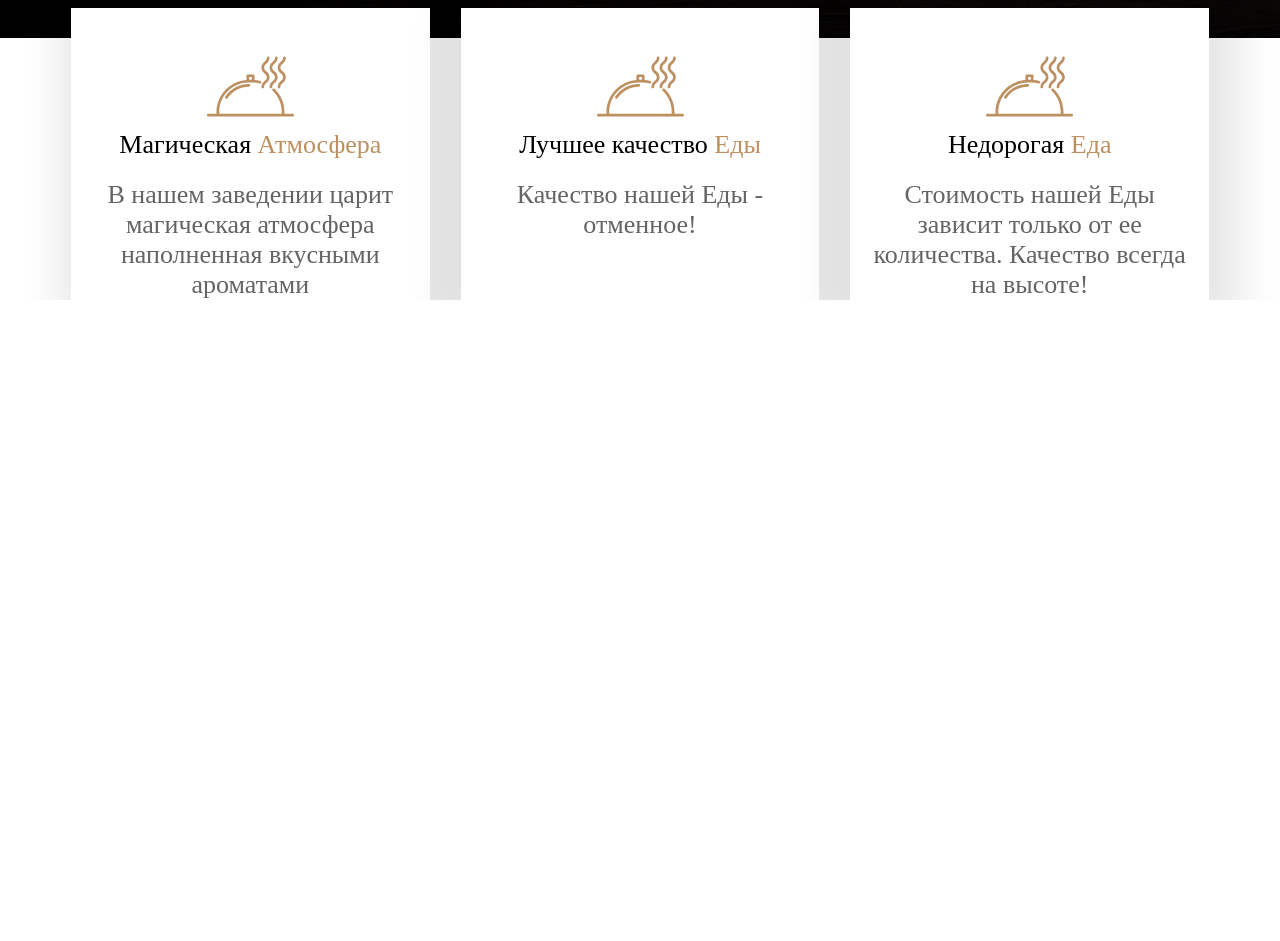
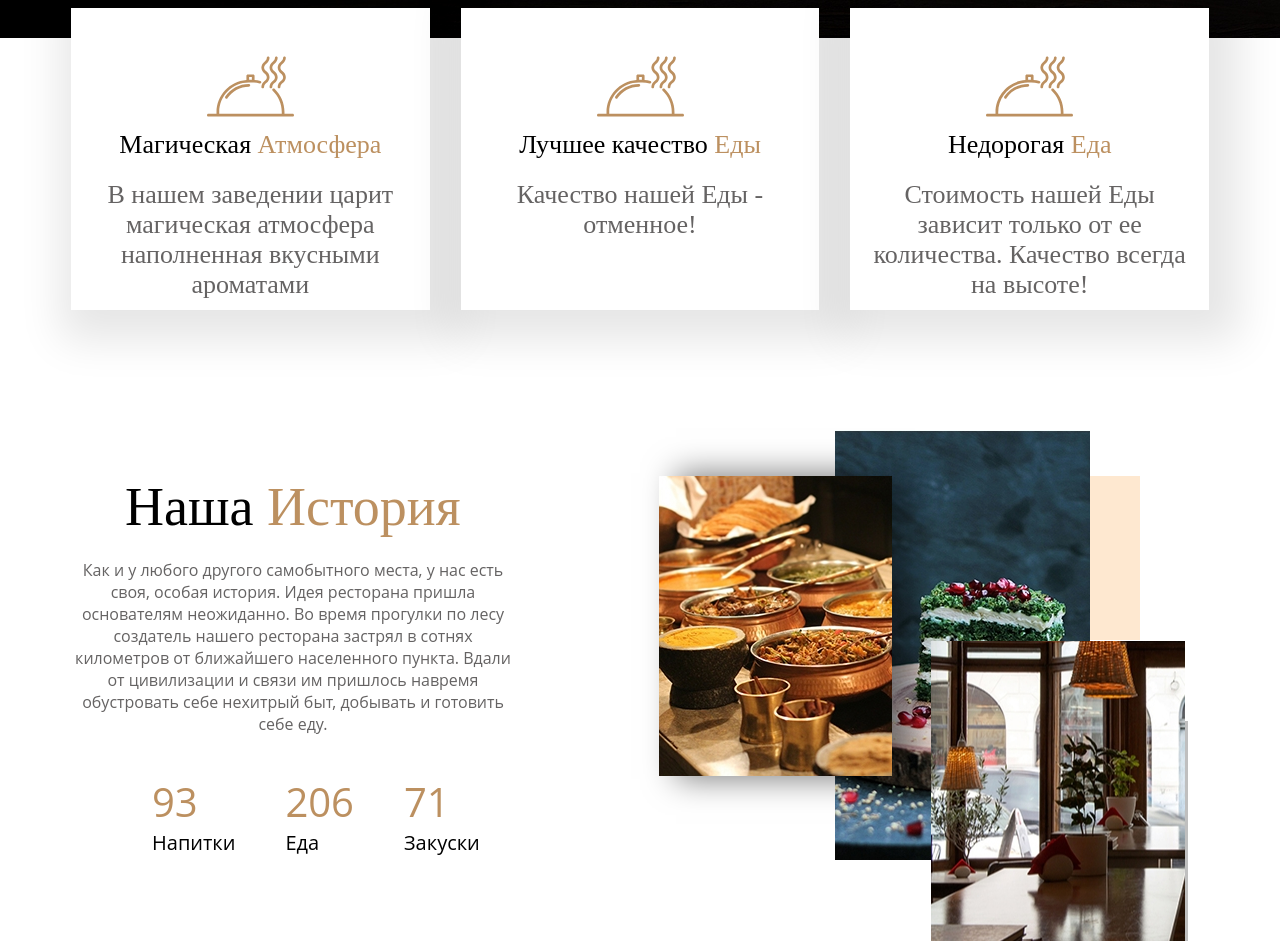
Before and after one commit to annazhark/restaurant, a plain HTML site: page index.html in a window 1280 px wide. Shown: the part 762-1703 px from the top of the page. Before the commit the page ends 1062 px from the top, so only its background shows below. Drawn offline with Linux system fonts and the light colour scheme.

Commit message:
Add history

```diff
--- a/css/styles.css
+++ b/css/styles.css
@@ -234,7 +234,8 @@ body {
     box-shadow: 10px 10px 40px 20px rgba(0, 0, 0, 0.1);
     background: rgb(255, 255, 255);
     width: 349px;
-    padding: 0 10px;
+    padding: 0 10px 10px;
+    margin-bottom: 166px;
 }
 
 .card-image,
@@ -264,3 +265,88 @@ body {
     font-size: 26px;
     font-weight: 400;
 }
+
+.history-title {
+    font-family: 'Tinos',sans-serif;
+    font-size: 54px;
+    font-weight: 400;
+    margin-bottom: 21px;
+    margin-left: 54px;
+}
+
+.history-title span {
+    color: rgb(188, 144, 96) ;
+}
+
+.history-desc {
+    color: rgb(101, 99, 99);
+    font-family: Open Sans;
+    font-size: 16px;
+    font-weight: 400;
+    text-align: center;
+    max-width: 444px;
+    margin-bottom: 39px;
+}
+
+.history-number {
+    font-family: 'Open Sans', sans-serif;
+    display: flex;
+    gap: 50px;
+    width: 444px;
+    margin-left: 81px;
+
+}
+
+
+
+.number-item span {
+    color: rgb(188, 144, 96);
+    font-size: 40px;
+    font-weight: 400;
+    text-align: center;
+}
+
+.item-title {
+    color: rgb(0, 0, 0);
+    font-size: 20px;
+    font-weight: 400;
+}
+
+.history-holder {
+    display: flex;
+    justify-content: space-between;
+}
+
+.history-images {
+    position: relative;
+}
+
+.images-1 {
+    position: absolute;
+    z-index: 999;
+    top: 0;
+    left: -550px;
+    box-shadow: 20px 0px 30px 3px rgba(0, 0, 0, 0.5);
+}
+
+.images-2 {
+    position: absolute;
+    z-index: 2;
+    top: 165px;
+    left: -278px;
+    box-shadow: 3px 80px 0px 0px rgba(0, 0, 0, 0.25);
+}
+
+.images-3 {
+    position: absolute;
+    z-index: 0;
+    top: -46px;
+    left: -374px;
+}
+
+.images-4 {
+    position: absolute;
+    z-index: -1;
+    top: 0;
+    left: -281px;
+}
--- a/index.html
+++ b/index.html
@@ -126,6 +126,49 @@
         </div>
     </div>
 
+    <div class="history">
+        <div class="container">
+            <div class="history-holder">
+                <div class="history-info">
+                    <div class="history-title">Наша <span>История</span></div>
+                    <div class="history-desc">Как и у любого другого самобытного места, у нас есть своя, особая история. Идея ресторана пришла основателям неожиданно. Во время прогулки по лесу создатель нашего ресторана застрял в сотнях километров от ближайшего населенного пункта. Вдали от цивилизации и связи им пришлось навремя обустровать себе нехитрый быт, добывать и готовить себе еду.</div>
+
+                    <div class="history-number">
+                        <div class="number-item">
+                            <span>93</span>
+                            <div class="item-title">
+                                Напитки
+                            </div>
+                        </div>
+
+                        <div class="number-item">
+                            <span>206</span>
+                            <div class="item-title">
+                                Еда
+                            </div>
+                        </div>
+
+                        <div class="number-item">
+                            <span>71</span>
+                            <div class="item-title">
+                                Закуски
+                            </div>
+                        </div>
+                    </div>
+                </div>
+
+                <div class="history-images">
+                    <img class="images-1" src="img/history-img/1.jpeg" alt="">
+                    <img class="images-2" src="img/history-img/2.jpeg" alt="">
+                    <img class="images-3" src="img/history-img/3.jpeg" alt="">
+                    <img class="images-4" src="img/history-img/4.jpeg" alt="">
+                </div>
+            </div>
+        </div>
+
+
+    </div>
+
 
 </body>
 </html>
```
Also changed, not shown: img/history-img/1.jpeg (added), img/history-img/2.jpeg (added), img/history-img/3.jpeg (added), img/history-img/4.jpeg (added).
